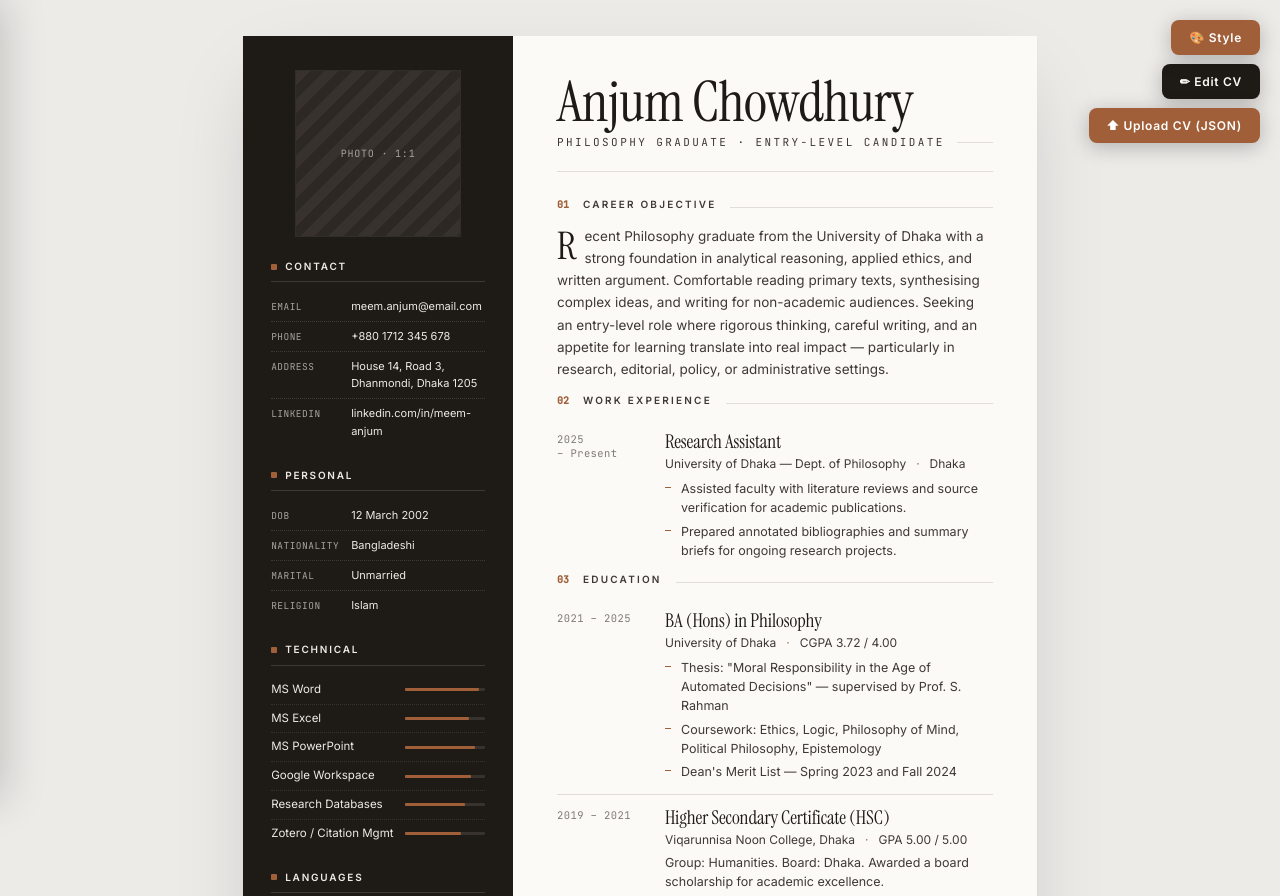
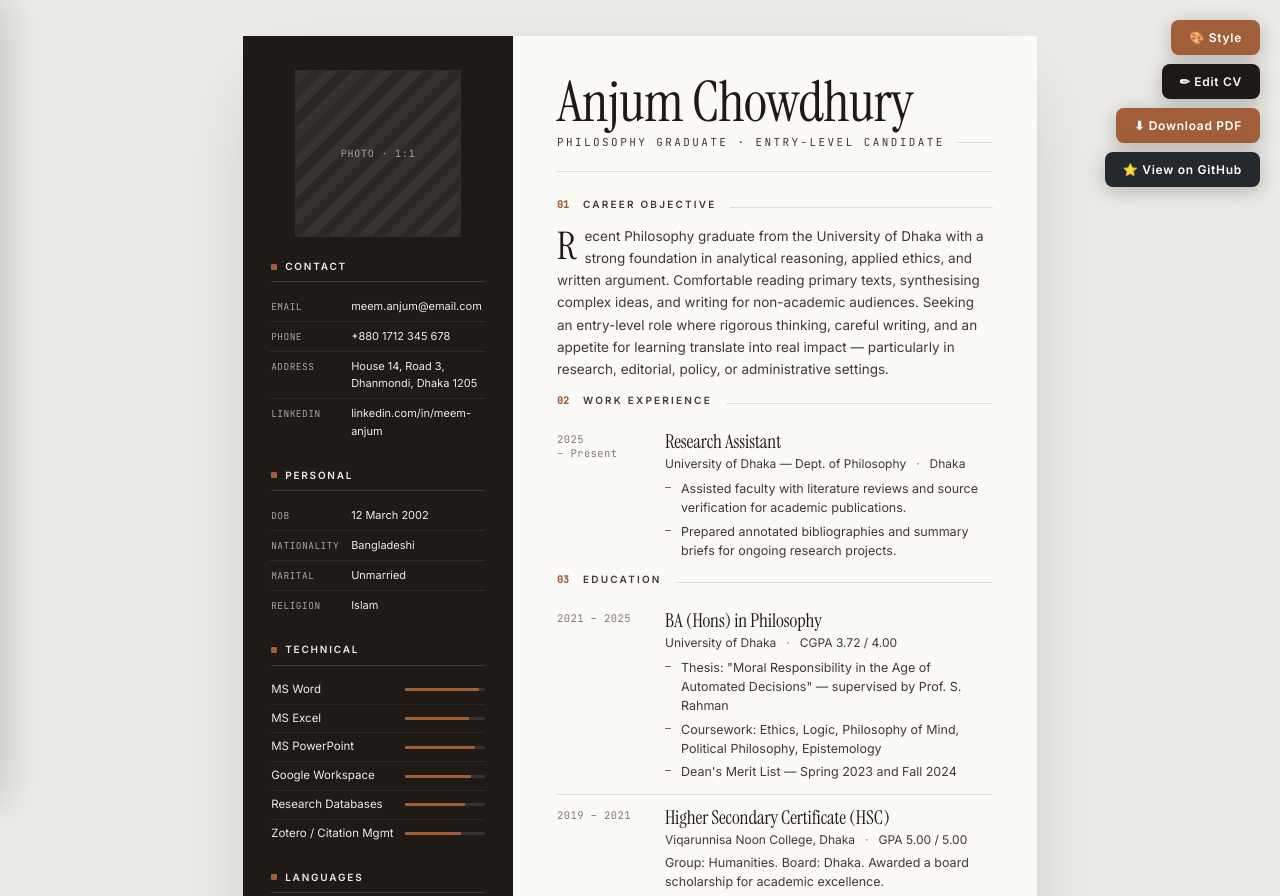
Before and after one commit to shikdershondhi/CV-builder, a website: page index.html in a window 1280 px wide. Shown: the top 896 px of the page. Drawn offline with Linux system fonts and the light colour scheme.

Commit message:
feat: update button IDs and styles for improved UI consistency

```diff
--- a/index.html
+++ b/index.html
@@ -576,7 +576,7 @@
     page-break-inside: avoid;
   }
   .tweaks, #style-fab,
-  #edit-fab, .ed-panel, .ed-overlay { display: none !important; }
+  #edit-fab, #ed-pdf, #github-fab, .ed-panel, .ed-overlay { display: none !important; }
   html[data-sidebar="right"] .page { grid-template-columns: 1fr var(--sidebar-w) !important; }
   html[data-sidebar="right"] .sidebar { order: 2; }
   .section { break-inside: avoid; page-break-inside: avoid; }
--- a/sections/ui/editor.css
+++ b/sections/ui/editor.css
@@ -18,7 +18,7 @@
 }
 #edit-fab:hover { background: oklch(0.35 0.01 60); }
 
-#upload-fab {
+#ed-pdf {
   position: fixed;
   top: 108px;
   right: 20px;
@@ -36,7 +36,7 @@
   box-shadow: 0 4px 20px rgba(0,0,0,0.25);
   transition: filter 0.15s;
 }
-#upload-fab:hover { filter: brightness(1.12); }
+#ed-pdf:hover { filter: brightness(1.12); }
 #cv-upload-input { display: none; }
 
 #style-fab {
@@ -58,6 +58,28 @@
   transition: filter 0.15s;
 }
 #style-fab:hover { filter: brightness(1.12); }
+
+#github-fab {
+  position: fixed;
+  top: 152px;
+  right: 20px;
+  z-index: 100;
+  background: #24292e;
+  color: #fff;
+  border: none;
+  border-radius: 8px;
+  padding: 10px 18px;
+  font-family: var(--font-body);
+  font-size: 12px;
+  font-weight: 600;
+  letter-spacing: 0.06em;
+  cursor: pointer;
+  box-shadow: 0 4px 20px rgba(0,0,0,0.25);
+  transition: filter 0.15s;
+  text-decoration: none;
+  display: inline-block;
+}
+#github-fab:hover { filter: brightness(1.3); }
 
 .ed-overlay {
   position: fixed;
@@ -248,8 +270,8 @@
   flex-shrink: 0;
   background: oklch(0.97 0.003 80);
 }
-.eb-pdf { flex: 1; background: oklch(0.28 0.01 60); color: #fff; text-align: center; }
-.eb-pdf:hover { filter: brightness(1.15); }
+.eb-upload { flex: 1; background: oklch(0.28 0.01 60); color: #fff; text-align: center; }
+.eb-upload:hover { filter: brightness(1.15); }
 .eb-save-json { flex: 1; background: var(--accent); color: #fff; text-align: center; }
 .eb-save-json:hover { filter: brightness(1.12); }
 
--- a/sections/ui/editor.html
+++ b/sections/ui/editor.html
@@ -1,7 +1,7 @@
 <button id="edit-fab" type="button">✏ Edit CV</button>
-<button id="upload-fab" type="button">⬆ Upload CV (JSON)</button>
-<input type="file" id="cv-upload-input" accept=".json" aria-label="Upload saved CV data file">
+<button id="ed-pdf" type="button">⬇ Download PDF</button>
 <button id="style-fab" type="button">🎨 Style</button>
+<a id="github-fab" href="https://github.com/shikdershondhi/CV-builder?tab=readme-ov-file" target="_blank" rel="noopener noreferrer">⭐ View on GitHub</a>
 <div class="ed-overlay" id="ed-overlay"></div>
 <div class="ed-panel" id="ed-panel">
   <div class="ed-head">
@@ -14,6 +14,7 @@
   <div class="ed-body" id="ed-body"></div>
   <div class="ed-footer">
     <button class="eb eb-save-json" id="ed-save-json" type="button">⬇ Save CV Data</button>
-    <button class="eb eb-pdf" id="ed-pdf" type="button">⬇ Download PDF</button>
+    <button class="eb eb-upload" id="upload-fab" type="button">⬆ Upload CV (JSON)</button>
+    <input type="file" id="cv-upload-input" accept=".json" aria-label="Upload saved CV data file">
   </div>
 </div>
--- a/sections/ui/editor.js
+++ b/sections/ui/editor.js
@@ -14,7 +14,8 @@
     overlay.classList.add('open');
     fab.style.display = 'none';
     $('#style-fab').style.display  = 'none';
-    $('#upload-fab').style.display = 'none';
+    $('#ed-pdf').style.display     = 'none';
+    $('#github-fab').style.display = 'none';
   };
   $('#ed-close').onclick  = closePanel;
   overlay.onclick         = closePanel;
@@ -23,7 +24,8 @@
     overlay.classList.remove('open');
     fab.style.display = '';
     $('#style-fab').style.display  = '';
-    $('#upload-fab').style.display = '';
+    $('#ed-pdf').style.display     = '';
+    $('#github-fab').style.display = '';
   }
 
   const styleFab   = $('#style-fab');
```
